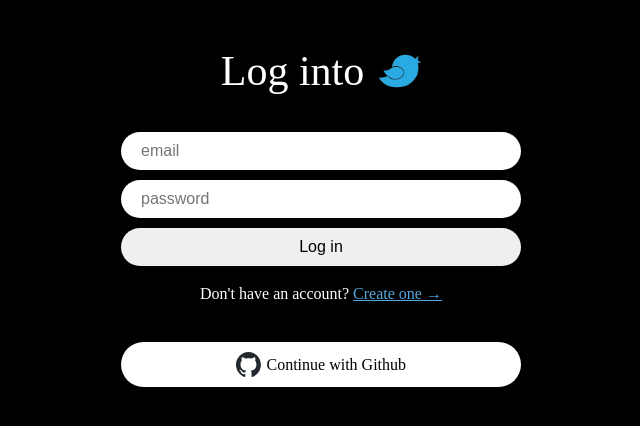
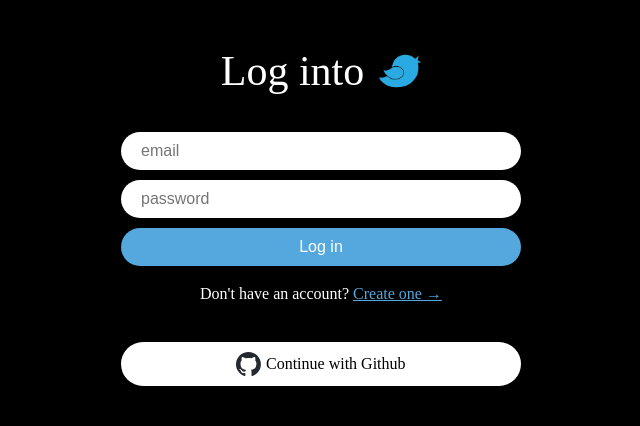
Before and after one commit to bchoe324/nwitter, a React (Vite) app: page /login in a window 1280 px wide. Shown: the top 426 px of the page, without its empty margins (319-959 px from the left). Built offline with nearby package versions, Linux system fonts and the light colour scheme; no server answers.

Commit message:
💄 버튼 컬러 변경, 아이콘 사이즈 수정

```diff
--- a/src/components/AuthComponents.ts
+++ b/src/components/AuthComponents.ts
@@ -37,6 +37,8 @@
   font-size: 16px;
   &[type="submit"] {
     cursor: pointer;
+    background-color: var(--primary-color);
+    color: #fff;
     &:hover {
       opacity: 0.9;
     }
--- a/src/components/GithubButton.tsx
+++ b/src/components/GithubButton.tsx
@@ -17,10 +17,11 @@
   align-items: center;
   justify-content: center;
   color: #000;
+  cursor: pointer;
 `;
 
 const Logo = styled.img`
-  height: 25px;
+  height: 24px;
   width: auto;
 `;
 
```
